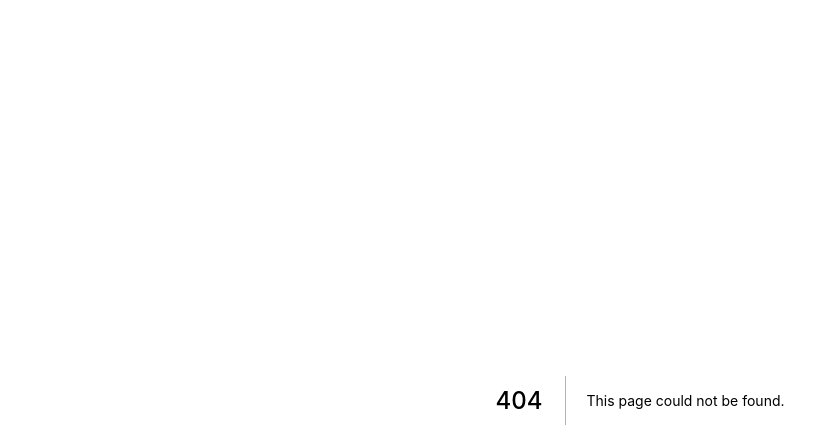
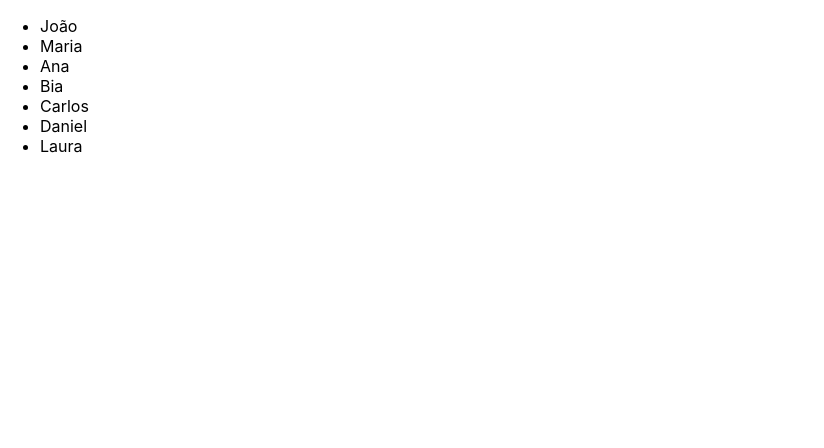
Before and after one commit to lucasrochagit/frontend-studies, a Next.js app in the folder udemy/nextjs-e-react/exercicios/: page /render/loop1 in a window 1280 px wide. Before the commit this address had no page. Shown: the top 448 px of the page, without its empty margins (0-824 px from the left). Built offline with nearby package versions, Linux system fonts and the light colour scheme.

Commit message:
feat(nextjs-e-react): Repetição #01

```diff
--- /dev/null
+++ b/udemy/nextjs-e-react/exercicios/pages/render/loop1.jsx
@@ -0,0 +1,23 @@
+export default function loop1() {
+    const approvedNames = [
+        'João',
+        'Maria',
+        'Ana',
+        'Bia',
+        'Carlos',
+        'Daniel',
+        'Laura'
+    ]
+
+    function renderList() {
+        return approvedNames.map((name, index) => <li key={index}>{name}</li>)
+    }
+
+    return (
+        <div>
+            <ul>
+                {renderList()}
+            </ul>
+        </div>
+    )
+}
```
